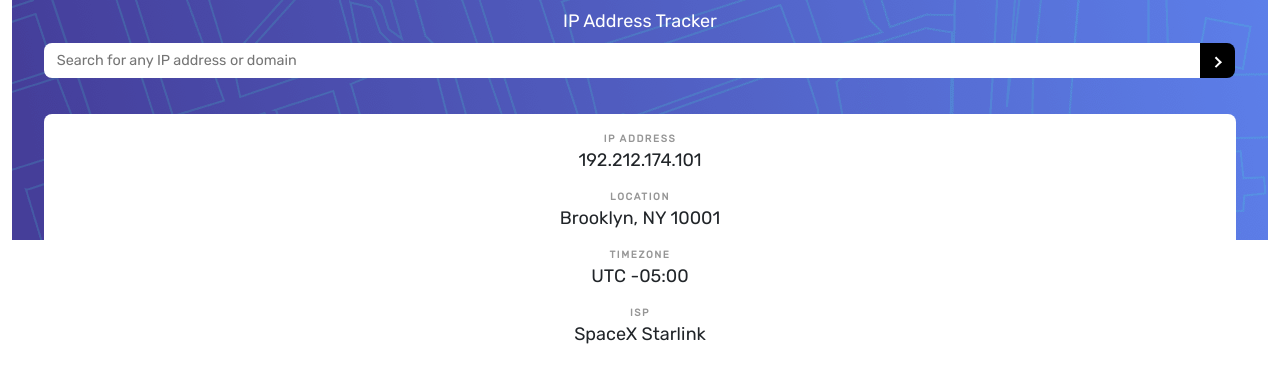
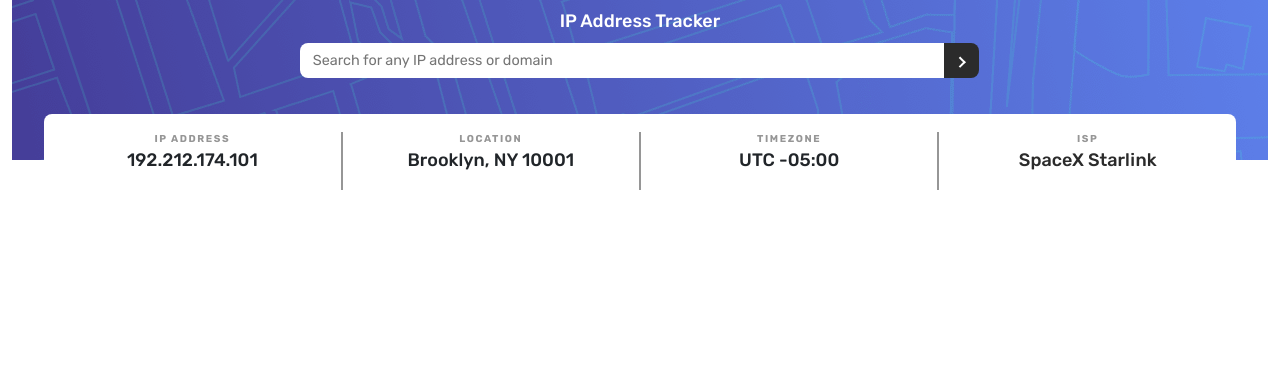
Before and after one commit to VFTHV/ip-address-tracker, a plain HTML site: page index.html in a window 1280 px wide. Drawn offline with nearby package versions, Linux system fonts and the light colour scheme.

Commit message:
Add responsive CSS

```diff
--- a/index.html
+++ b/index.html
@@ -19,7 +19,7 @@
     />
     <link rel="stylesheet" href="styles.css" />
 
-    <title>Frontend Mentor | IP Address Tracker</title>
+    <title>IP Address Tracker</title>
   </head>
   <body class="container-fluid">
     <section class="input-output">
--- a/styles.scss
+++ b/styles.scss
@@ -1,6 +1,16 @@
 @font-face {
   font-family: Rubik;
   src: url(./fonts/Rubik-Regular.ttf);
+}
+
+@font-face {
+  font-family: Rubik-500;
+  src: url(./fonts/Rubik-Medium.ttf);
+}
+
+@font-face {
+  font-family: Rubik-700;
+  src: url(./fonts/Rubik-Bold.ttf);
 }
 
 body {
@@ -32,6 +42,7 @@ body {
 }
 
 .form-label {
+  font-family: Rubik-500;
   display: block;
   text-align: center;
   padding-top: 0.5rem;
@@ -53,7 +64,7 @@ body {
 .submit {
   border: none;
   border-radius: 0 8px 8px 0;
-  background-color: black;
+  background-color: var(--very-dark-gray);
   padding: 1.1rem;
   margin-left: -5px;
   vertical-align: bottom;
@@ -79,15 +90,20 @@ body {
   border-radius: 8px;
   text-align: center;
   li {
+    .output-data {
+      font-family: Rubik-500;
+    }
     &:last-child {
       .output-data {
         margin-bottom: 0;
+        color: var(--very-dark-gray);
       }
     }
   }
 }
 
 .data-name {
+  font-family: Rubik-700;
   color: var(--dark-gray);
   letter-spacing: 0.1rem;
   text-transform: uppercase;
@@ -95,3 +111,29 @@ body {
   font-weight: 800;
   margin: 0;
 }
+
+@media only screen and (min-width: 700px) {
+  .input-output {
+    height: 10rem;
+  }
+
+  form {
+    margin-inline: 20vw;
+  }
+
+  .output {
+    display: flex;
+    justify-content: space-around;
+  }
+  .data-column {
+    width: 100%;
+
+    border-inline: solid 0.5px var(--dark-gray);
+    &:first-child {
+      border-left: none;
+    }
+    &:last-child {
+      border-right: none;
+    }
+  }
+}
```
Also changed, not shown: styles.css, 1 other file.
